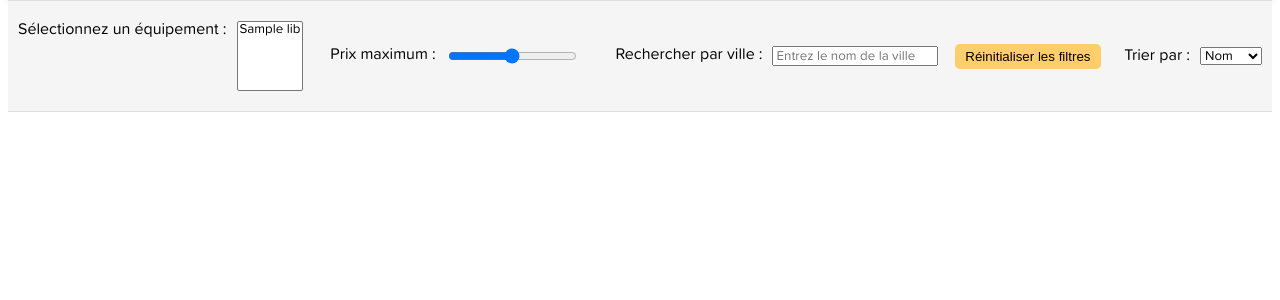
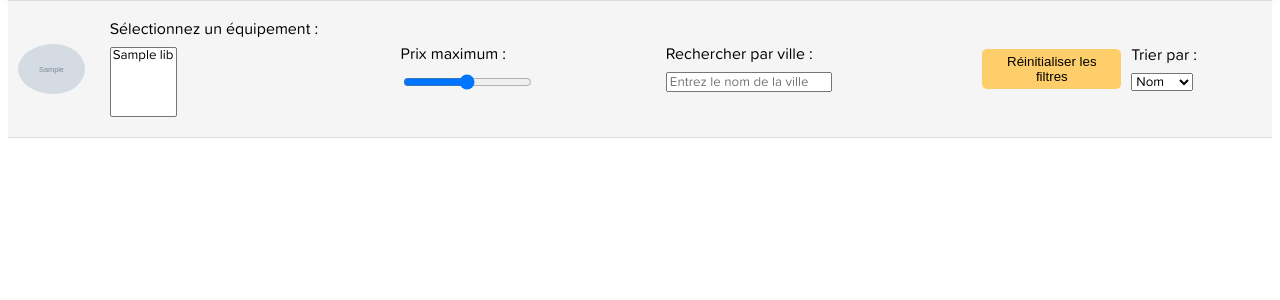
Before and after one commit to BTS-SIO2-SLAM-AP/AP-HOTEL-SITE, a PHP site: template view/layouts/filtre.php in a window 1280 px wide. Shown: the part 78-378 px from the top of the page. Run offline with PHP 8.4, Linux system fonts and the light colour scheme; the template is opened without the code that fills it: most values are stand-ins (such as "Sample title", 1, 10 or a date in 2020); grey boxes marked "Sample" are stand-in pictures.

Commit message:
nouvelle façon de filtrer par equipement (no work)

```diff
--- a/assets/css/filterbar.css
+++ b/assets/css/filterbar.css
@@ -40,3 +40,45 @@
 .filter-bar .content button:hover {
     background-color: #f7b11a;
 }
+
+.equipement-item {
+	font-size: 24px;
+	cursor: pointer;
+    caret-color: transparent;
+	display: block;
+	display: flex;
+   	align-items: center;
+}
+
+.equipement-item img { padding-right: 5px;}
+
+
+/* Hide the browser's default checkbox */
+.equipement-item input {
+  display: none;
+}
+
+/* Hide the checked checkbox */
+.img-checked {
+	display: none;
+}
+
+/*  Display the checked image when checked */
+.equipement-item input:checked ~ .img-checked {
+	display: inline;
+}
+
+/*  Hide the unchecked image when checked */
+.equipement-item input:checked ~ .img-unchecked {
+	display: none;
+}
+
+/*  Display the checked image when checked */
+.equipement-item input:not(checked) ~ .img-checked {
+	display: none;
+}
+
+/*  Hide the unchecked image when checked */
+.equipement-item input:not(checked) ~ .img-unchecked {
+	display: inline;
+}
--- a/view/layouts/filtre.php
+++ b/view/layouts/filtre.php
@@ -1,6 +1,75 @@
 <link rel="stylesheet" href="assets/css/filterbar.css">
 <div class="filter-bar">
     <div class="content">
+        <div class="reservation-equipments-list">
+            <?php
+            foreach ($listEquipement as $unequ) { ?>
+                <label class="equipement-item">
+                    <input type="checkbox" checked>
+                    <img class="img-unchecked" src="assets/media/logo/handicapes.png">
+                    <img class="img-checked" src="assets/media/logo/<?php echo $unequ["imgequ"] ?>">
+                </label>
+
+                <!-- <input type="checkbox" name="equipement-<?php echo $unequ["noequ"] ?>" value="<?php echo $unequ["lib"] ?>" class="reservation__equipment__checkbox || icon--equipment__checkbox || tooltip-parent" id="equipement-<?php echo $unequ["noequ"] ?>" style="display: none;">
+                <label class="reservation__equipment__label || icon--equipment__label" for="equipement-<?php echo $unequ["noequ"] ?>" style="background-image: url('');">
+                </label> -->
+            <?php } ?>
+
+            <!-- <li class="reservation__equipments__item || icon--equipment">
+                <label class="reservation__equipment__label || icon--equipment__label">
+                    <input type="checkbox" name="animaux-admis" value="animaux-admis" class="reservation__equipment__checkbox || icon--equipment__checkbox || tooltip-parent"><span class="reservation__equipment__icon || icon--equipment__icon">
+                        <svg class="svg svg_i-animaux-admis" viewBox="0 0 44 44">
+                            <use xlink:href="/assets/svg/sprite.svg#svg-i-animaux-admis"></use>
+                        </svg></span>
+                    <span class="tooltip || icon--equipment__tooltip">animaux admis</span>
+                </label>
+            </li> -->
+        </div>
+
+
+
+        <!-- <script>
+            var equipementsList = document.querySelector(".reservation__equipments__list");
+            <?php
+            foreach ($listEquipement as $unequ) { ?>
+                <input type="checkbox" name="equipement-<?php echo $unequ["noequ"] ?>" value="<?php echo $unequ["lib"] ?>" class="reservation__equipment__checkbox || icon--equipment__checkbox || tooltip-parent" id="equipement-<?php echo $unequ["noequ"] ?>">
+                // var equipementItem = document.createElement("li");
+                // equipementItem.classList.add("reservation__equipments__item", "||", "icon--equipment");
+
+                // var equipementLabel = document.createElement("label");
+                // equipementLabel.classList.add("reservation__equipment__label", "||", "icon--equipment__label");
+
+                // var equipementCheckbox = document.createElement("input");
+                // equipementCheckbox.type = "checkbox";
+                // equipementCheckbox.name = "equipement-<?php echo $unequ["noequ"] ?>";
+                // equipementCheckbox.value = <?php echo json_encode($unequ["lib"]) ?>;
+                // equipementCheckbox.classList.add("reservation__equipment__checkbox", "||", "icon--equipment__checkbox", "||", "tooltip-parent");
+
+                // var equipementIcon = document.createElement("span");
+                // equipementIcon.classList.add("reservation__equipment__icon", "||", "icon--equipment__icon");
+
+                // var equipementSvg = document.createElement("svg");
+                // equipementSvg.classList.add("svg", "svg_i-<?php echo $unequ["imgequ"] ?>");
+                // equipementSvg.setAttribute("viewBox", "0 0 44 44");
+
+                // var equipementSvgUse = document.createElement("use");
+                // equipementSvgUse.setAttribute("xlink:href", "/assets/svg/sprite.svg#svg-i-<?php echo $unequ["imgequ"] ?>");
+
+                // var equipementTooltip = document.createElement("span");
+                // equipementTooltip.classList.add("tooltip", "||", "icon--equipment__tooltip");
+                // equipementTooltip.textContent = <?php echo json_encode($unequ["lib"]) ?>;
+
+                // equipementSvg.appendChild(equipementSvgUse);
+                // equipementIcon.appendChild(equipementSvg);
+                // equipementLabel.appendChild(equipementCheckbox);
+                // equipementLabel.appendChild(equipementIcon);
+                // equipementLabel.appendChild(equipementTooltip);
+                // equipementItem.appendChild(equipementLabel);
+                // equipementsList.appendChild(equipementItem);
+            <?php } ?>
+        </script> -->
+
+
         <div class="filter-equipements">
             Sélectionnez un équipement :
             <select name="equipements-list[]" id="equipements-list" onchange="filterHotels()" multiple>
```
